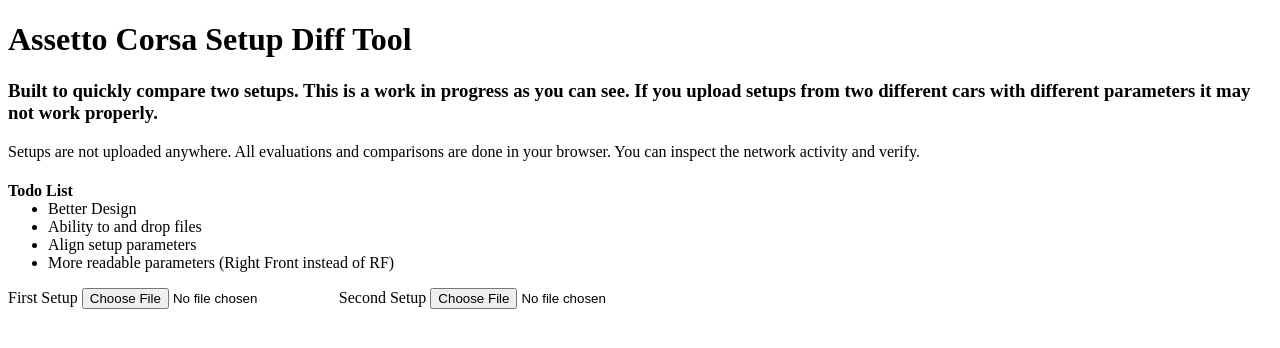
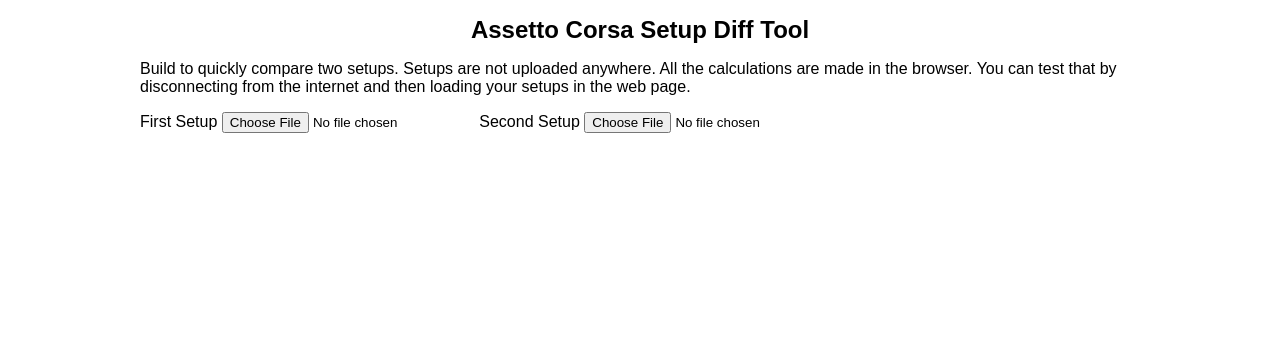
Before and after one commit to raicem/ciftehavuz, a Jekyll site: the page assetto-diff-tool/index.html, which Jekyll copies as it is, in a window 1280 px wide. Shown: the top 348 px of the page. Built offline with Jekyll 4.4.1, drawn with Linux system fonts in a browser that asks for light colours.

Commit message:
Updated design of the setup diff tool

```diff
--- a/assetto-diff-tool/index.html
+++ b/assetto-diff-tool/index.html
@@ -5,34 +5,14 @@
   <meta name="viewport" content="width=device-width, initial-scale=1.0">
   <meta http-equiv="X-UA-Compatible" content="ie=edge">
   <title>Assetto Corsa Setup Diff Tool</title>
-    <style>
-        table {
-            min-width: 400px;
-            display: inline-block;
-        }
-
-        .higher {
-            color: green;
-        }
-
-        .lower {
-            color: red;
-        }
-    </style>
+  <link rel="stylesheet" href="style.css">
 </head>
 <body>
-    <div>
-        <h1>Assetto Corsa Setup Diff Tool</h1>
-        <h3>Built to quickly compare two setups. This is a work in progress as you can see. If you upload setups from two different cars with different parameters it may not work properly.</h3>
-        <p>Setups are not uploaded anywhere. All evaluations and comparisons are done in your browser. You can inspect the network activity and verify.</p>
-        <h4 style="margin-bottom: 0;">Todo List</h4>
-        <ul style="margin-top: 0;">
-            <li>Better Design</li>
-            <li>Ability to and drop files</li>
-            <li>Align setup parameters</li>
-            <li>More readable parameters (Right Front instead of RF)</li>
-        </ul>
-    </div>
+  <div class="container">
+    <header>
+      <h1 class="heading">Assetto Corsa Setup Diff Tool</h1>
+      <p>Build to quickly compare two setups. Setups are not uploaded anywhere. All the calculations are made in the browser. You can test that by disconnecting from the internet and then loading your setups in the web page.</p>
+    </header>
     <div>
       <form>
         <label for="first_setup">First Setup</label>
@@ -41,12 +21,17 @@
         <input type="file" name="second_setup" id="second_setup">
       </form>
     </div>
-    <div class="results">
-        <div style="width: 500px; float: left;">
-            <table id="first_setup" data-setup="first_setup"></table>
+    <div class="result-tables">
+      <div class="result-table">
+        <table id="first_setup" data-setup="first_setup">
+          <h4 id="car_name_first_setup"></h4>
+        </table>
       </div>
-        <div style="width: 500px; float: left;">
-            <table id="second_setup" data-setup="second_setup"></table>
+      <div class="result-table">
+        <table id="second_setup" data-setup="second_setup">
+          <h4 id="car_name_second_setup"></h4>
+        </table>
+      </div>
     </div>
   </div>
   <script src="index.js"></script>
--- a/assetto-diff-tool/index.js
+++ b/assetto-diff-tool/index.js
@@ -21,22 +21,28 @@
   reader.onload = function(e) {
     var text = reader.result;
     setups[setupName] = parseIni(text);
-    setups[setupName].hash = {};
+
+    parsedSetups = {};
+    parsedSetups[setupName] = {};
 
     for (const key in setups[setupName]) {
-      setups[setupName].hash[key] =
+      parsedSetups[setupName][key] =
         setups[setupName][key].VALUE || setups[setupName][key].MODEL;
     }
 
-    render(setups);
+    render(parsedSetups);
   };
 
   reader.readAsText(document.querySelector(`#` + setupName).files[0]);
 }
 
 function renderSetup(data, selector) {
-  document.querySelector(`table#` + selector).innerHTML = "";
+  document.querySelector("table#" + selector).innerHTML = "";
   for (const key in data) {
+    if (key === "CAR") {
+      document.getElementById("car_name_" + selector).innerHTML = data[key];
+    }
+
     var row = document.createElement("tr");
     var info = key;
     var value = data[key];
@@ -61,11 +67,11 @@
 
 function render(setups) {
   if (setups.first_setup) {
-    renderSetup(setups.first_setup.hash, "first_setup");
+    renderSetup(setups.first_setup, "first_setup");
   }
 
   if (setups.second_setup) {
-    renderSetup(setups.second_setup.hash, "second_setup");
+    renderSetup(setups.second_setup, "second_setup");
   }
 }
 
--- /dev/null
+++ b/assetto-diff-tool/style.css
@@ -0,0 +1,35 @@
+html {
+  font-family: Arial, Helvetica, sans-serif;
+}
+
+.container {
+  max-width: 1000px;
+  margin: 0 auto;
+}
+
+.heading {
+  text-align: center;
+  font-size: 1.5rem;
+}
+
+.result-tables {
+  display: flex;
+  margin-top: 1rem;
+}
+
+.result-table {
+  flex: 1;
+}
+
+table {
+  min-width: 400px;
+  display: inline-block;
+}
+
+.higher {
+  color: green;
+}
+
+.lower {
+  color: red;
+}
```
Lines whose indentation alone changed are shown as unchanged.
